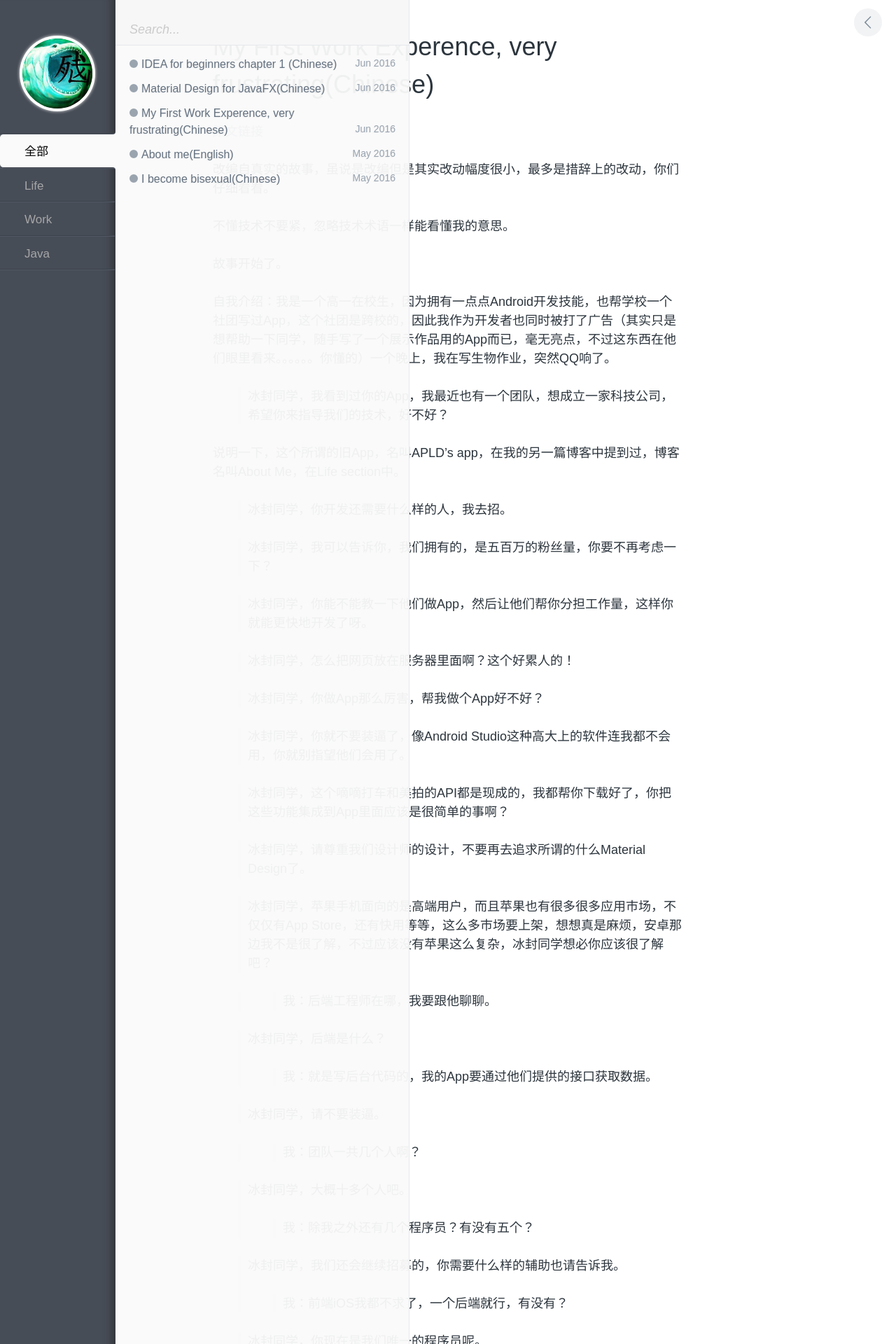
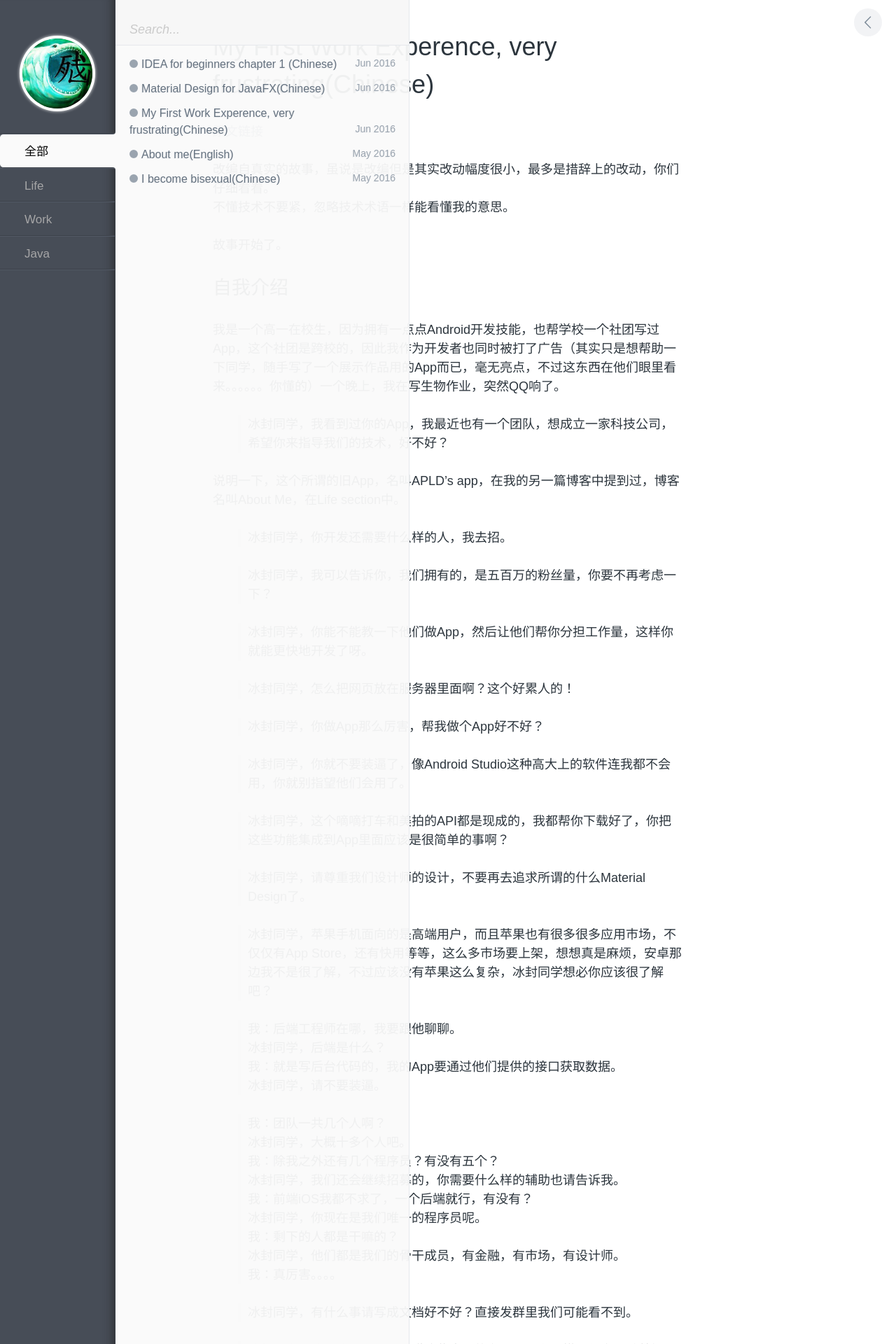
Before and after one commit to kangkangkang/ice1000.github.io, a Jekyll site: the page built from _posts/Work/2016-6-18-MyFirstJob.md, in a window 1280 px wide. Shown: the top 1920 px of the page at 70% size. Built offline with Jekyll 4.4.1, drawn with Linux system fonts in a browser that asks for light colours.

Commit message:
commit via a script

```diff
--- a/_posts/Work/2016-6-18-MyFirstJob.md
+++ b/_posts/Work/2016-6-18-MyFirstJob.md
@@ -10,13 +10,13 @@ description: My First Work Experence, very frustrating, it nearly drove me 2 dea
 
 [原文链接](https://www.zhihu.com/question/33041708/answer/106529298)
 
-改编自真实的故事，虽说是改编但是其实改动幅度很小，最多是措辞上的改动，你们仔细看看。
-
+改编自真实的故事，虽说是改编但是其实改动幅度很小，最多是措辞上的改动，你们仔细看看。<br/>
 不懂技术不要紧，忽略技术术语一样能看懂我的意思。
 
 故事开始了。
 
-自我介绍：我是一个高一在校生，因为拥有一点点Android开发技能，也帮学校一个社团写过App，这个社团是跨校的，因此我作为开发者也同时被打了广告（其实只是想帮助一下同学，随手写了一个展示作品用的App而已，毫无亮点，不过这东西在他们眼里看来。。。。。。你懂的）一个晚上，我在写生物作业，突然QQ响了。
+## 自我介绍
+我是一个高一在校生，因为拥有一点点Android开发技能，也帮学校一个社团写过App，这个社团是跨校的，因此我作为开发者也同时被打了广告（其实只是想帮助一下同学，随手写了一个展示作品用的App而已，毫无亮点，不过这东西在他们眼里看来。。。。。。你懂的）一个晚上，我在写生物作业，突然QQ响了。
 
 > 冰封同学，我看到过你的App，我最近也有一个团队，想成立一家科技公司，希望你来指导我们的技术，好不好？
 
@@ -40,26 +40,20 @@ description: My First Work Experence, very frustrating, it nearly drove me 2 dea
 
 > 冰封同学，苹果手机面向的是高端用户，而且苹果也有很多很多应用市场，不仅仅有App Store，还有快用等等，这么多市场要上架，想想真是麻烦，安卓那边我不是很了解，不过应该没有苹果这么复杂，冰封同学想必你应该很了解吧？
 
->> 我：后端工程师在哪，我要跟他聊聊。
+> 我：后端工程师在哪，我要跟他聊聊。<br/>
+冰封同学，后端是什么？<br/>
+我：就是写后台代码的，我的App要通过他们提供的接口获取数据。<br/>
+冰封同学，请不要装逼。
 
-> 冰封同学，后端是什么？
->> 我：就是写后台代码的，我的App要通过他们提供的接口获取数据。
-
-> 冰封同学，请不要装逼。
-
->> 我：团队一共几个人啊？
-
-> 冰封同学，大概十多个人吧。
->> 我：除我之外还有几个程序员？有没有五个？
-
-> 冰封同学，我们还会继续招募的，你需要什么样的辅助也请告诉我。
->> 我：前端iOS我都不求了，一个后端就行，有没有？
-
-> 冰封同学，你现在是我们唯一的程序员呢。
->> 我：剩下的人都是干嘛的？
-
-> 冰封同学，他们都是我们的骨干成员，有金融，有市场，有设计师。
->> 我：真厉害。。。。
+> 我：团队一共几个人啊？<br/>
+冰封同学，大概十多个人吧。<br/>
+我：除我之外还有几个程序员？有没有五个？<br/>
+冰封同学，我们还会继续招募的，你需要什么样的辅助也请告诉我。<br/>
+我：前端iOS我都不求了，一个后端就行，有没有？<br/>
+冰封同学，你现在是我们唯一的程序员呢。<br/>
+我：剩下的人都是干嘛的？<br/>
+冰封同学，他们都是我们的骨干成员，有金融，有市场，有设计师。<br/>
+我：真厉害。。。。
 
 > 冰封同学，有什么事请写成文档好不好？直接发群里我们可能看不到。
 
@@ -73,9 +67,8 @@ description: My First Work Experence, very frustrating, it nearly drove me 2 dea
 
 > 冰封同学，钱的问题其实不难，早点说好不就行了吗？有钱了你就好做好吗？和设计稿一模一样？
 
->> 我：这个行吧？我们还没后端，这个算是完全按照你的设计稿做了，怎么样，钱拿来，我现在就退出。（其实我要得也很少，就300，想着还能买个手办，也不算被白坑一次）
-
-> 冰封同学，我们需要更多的时间来思考我们真正的定位，而不是急于求成地做App，你也先放下。
+> 我：这个行吧？我们还没后端，这个算是完全按照你的设计稿做了，怎么样，钱拿来，我现在就退出。（其实我要得也很少，就300，想着还能买个手办，也不算被白坑一次）<br/>
+冰封同学，我们需要更多的时间来思考我们真正的定位，而不是急于求成地做App，你也先放下。
 
 > 冰封同学，你做的App，后继的人必须要能继续嵌入新功能，否则我不会给你钱的。
 
```
